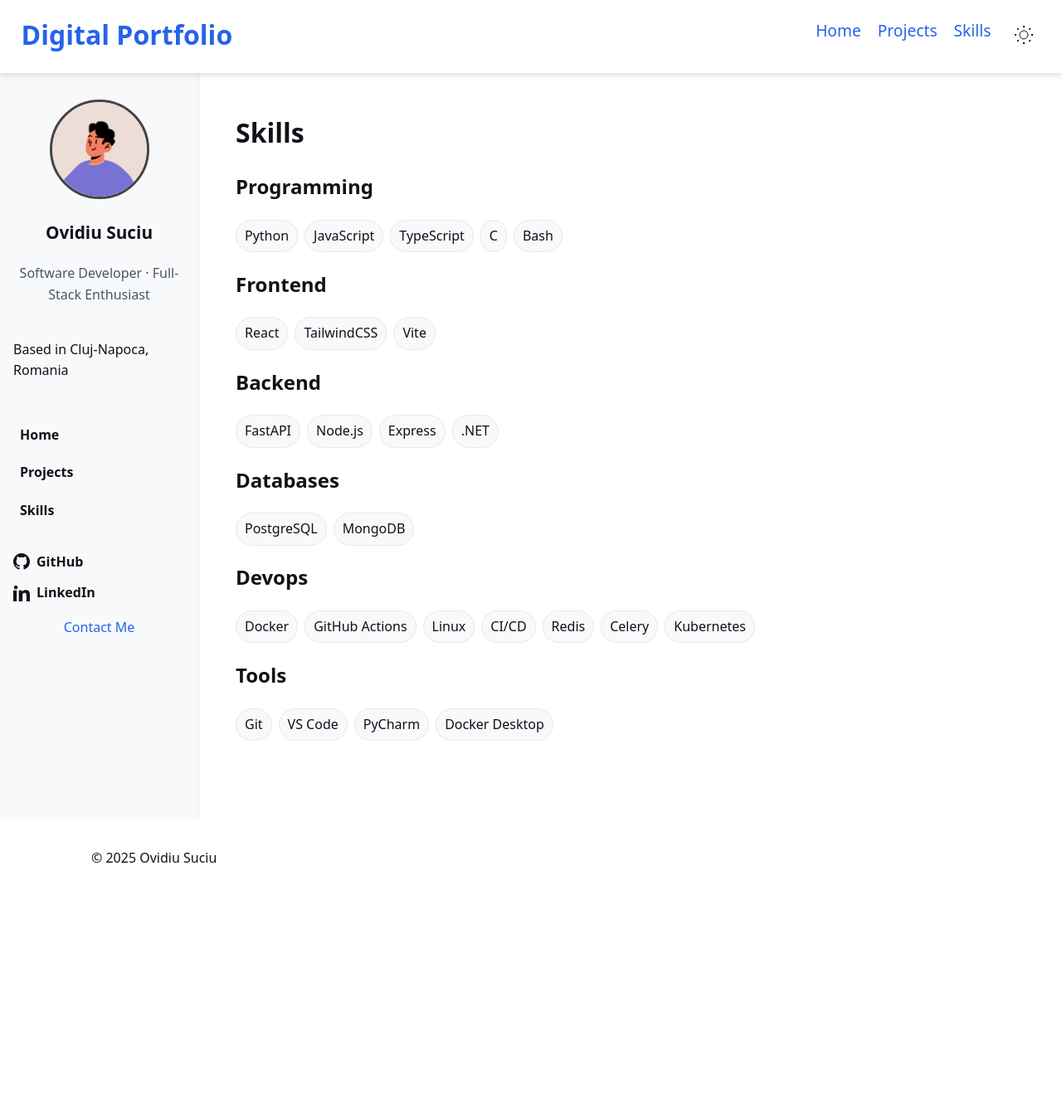
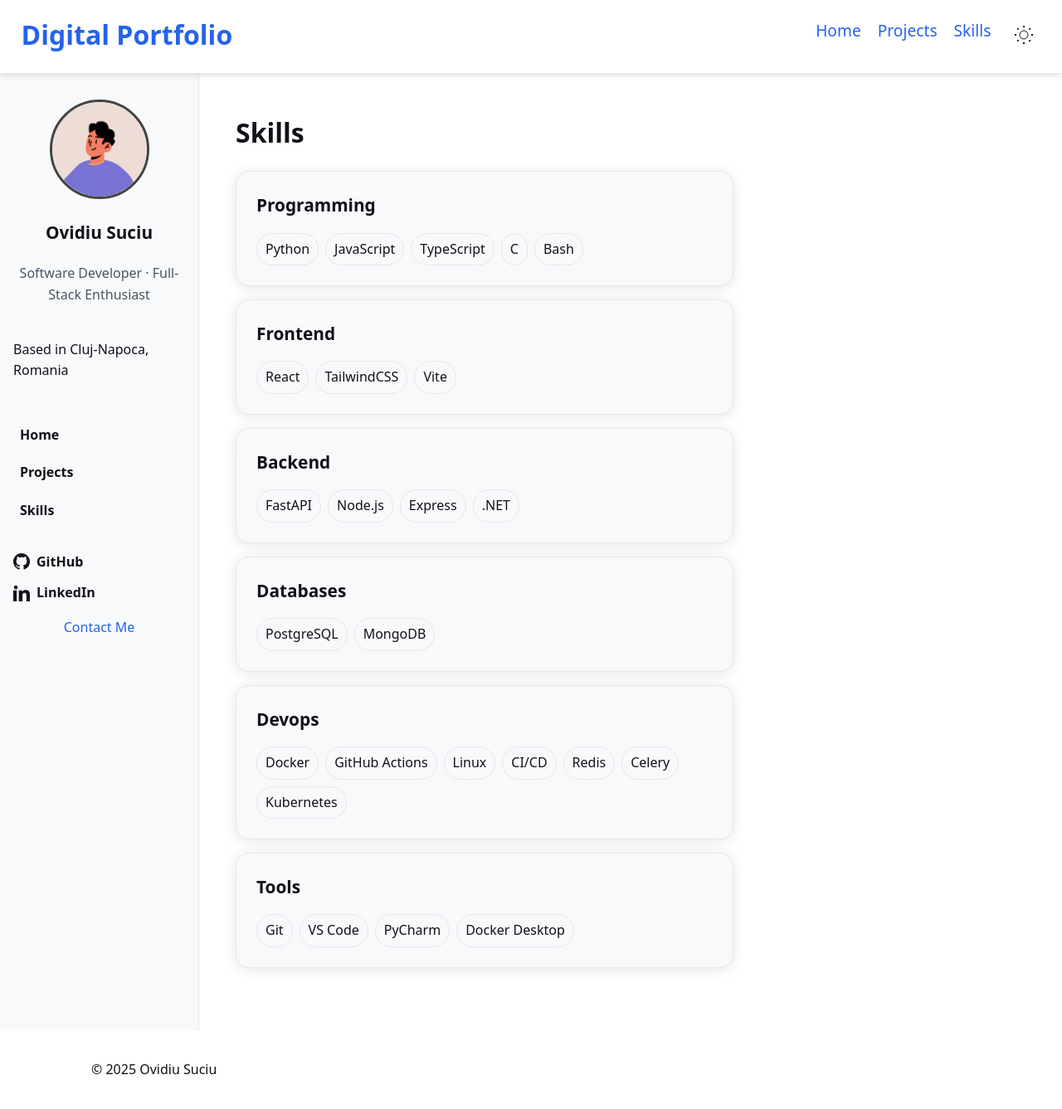
Before and after one commit to socovidiu/my-website, a Jekyll site: the page built from skills.md, in a window 1280 px wide. Shown: the whole page at 83% size. Built offline with Jekyll 4.4.1, drawn with Linux system fonts in a browser that asks for light colours; before the commit the page ends 1082 px from its top, so only the background shows below that.

Commit message:
Update Skills section

```diff
--- /dev/null
+++ b/_includes/skill-card.html
@@ -0,0 +1,8 @@
+<div class="skill-card">
+  <h2>{{ include.title }}</h2>
+  <div class="badges">
+    {% for skill in include.items %}
+      {% include badge.html text=skill %}
+    {% endfor %}
+  </div>
+</div>
--- a/_layouts/skills.html
+++ b/_layouts/skills.html
@@ -3,11 +3,65 @@ layout: default
 permalink: /skills/
 ---
 <h1>Skills</h1>
-{% for group in site.data.skills %}
-  <h2>{{ group[0] | capitalize }}</h2>
-  <div class="badges">
-    {% for skill in group[1] %}
-      {% include badge.html text=skill %}
-    {% endfor %}
+
+
+<div class="skills-grid">
+  {% for group in site.data.skills %}
+    {% assign skill_title = group[0] | capitalize %}
+    {% assign skill_items = group[1] %}
+    {% include skill-card.html title=skill_title items=skill_items %}
+  {% endfor %}
+</div>
+
+<!-- Full Stack Diagram
+<div class="fullstack-arch">
+  <div class="arch-row">
+    <div class="arch-box">
+      <strong>Mobile Development</strong><br>
+      <span>📱</span>
+    </div>
+    <div class="arch-box">
+      <strong>Web Development</strong><br>
+      <span>🖥️</span>
+    </div>
   </div>
-{% endfor %}
+  <div class="arch-arrow">↓</div>
+  <div class="arch-row">
+    <div class="arch-box arch-wide">
+      <strong>API Gateways</strong><br>
+      <span>API Gateway | GraphQL | Web Socket</span>
+    </div>
+  </div>
+  <div class="arch-arrow">↓</div>
+  <div class="arch-row">
+    <div class="arch-box arch-wide">
+      <strong>Backend Services</strong><br>
+      <span>REST API | Cloud Functions</span>
+    </div>
+    <div class="arch-box arch-side">
+      <strong>External Services</strong><br>
+      <span>✉️ Email | 💬 SMS</span>
+    </div>
+  </div>
+  <div class="arch-arrow">↓</div>
+  <div class="arch-row">
+    <div class="arch-box">
+      <strong>Database</strong><br>
+      <span>🗄️</span>
+    </div>
+    <div class="arch-box">
+      <strong>File Storage</strong><br>
+      <span>☁️</span>
+    </div>
+    <div class="arch-box">
+      <strong>Multimedia</strong><br>
+      <span>🎞️</span>
+    </div>
+  </div>
+  <div class="arch-devops">
+    <strong>DevOps</strong>
+    <div>🐳 Docker</div>
+    <div>☸️ Jenkins</div>
+    <div>🔧 Git</div>
+  </div>
+</div> -->
--- a/assets/css/components.css
+++ b/assets/css/components.css
@@ -25,20 +25,6 @@
 .btn.tiny {
     padding: 4px 8px;
     font-size: 12px;
-}
-
-.badges {
-    display: flex;
-    flex-wrap: wrap;
-    gap: 8px;
-}
-
-.badge {
-    display: inline-block;
-    padding: 6px 10px;
-    border-radius: 999px;
-    background: var(--card);
-    border: 1px solid var(--border);
 }
 
 .posts {
@@ -139,3 +125,40 @@ article.project {
   width: 1em;
   height: 1em;
 }
+
+
+.skill-card {
+  background: var(--card);
+  border: 1px solid var(--border);
+  border-radius: 16px;
+  box-shadow: 0 2px 16px rgba(0,0,0,0.10);
+  padding: 1.5rem;
+  min-width: 250px;
+  max-width: 600px;
+  margin: 1rem 0;
+  transition: box-shadow 0.2s, background 0.2s;
+}
+
+.skill-card:hover {
+  box-shadow: 0 4px 16px rgba(0,0,0,0.15);
+}
+
+.skill-card h2 {
+  margin-top: 0;
+  font-size: 1.3rem;
+  margin-bottom: 1rem;
+}
+
+.badges {
+  display: flex;
+  flex-wrap: wrap;
+  gap: 0.5rem;
+}
+
+.badge {
+    display: inline-block;
+    padding: 6px 10px;
+    border-radius: 999px;
+    background: var(--card);
+    border: 1px solid var(--border);
+}
--- /dev/null
+++ b/assets/css/diagram.css
@@ -0,0 +1,31 @@
+.roadmap {
+  display: grid;
+  grid-template-columns: repeat(auto-fit, minmax(200px, 1fr));
+  gap: 1.5rem;
+  margin-top: 2rem;
+}
+
+.roadmap .column {
+  background: #fff;
+  padding: 1rem;
+  border-radius: 8px;
+  box-shadow: 0 2px 6px rgba(0,0,0,0.1);
+}
+
+.roadmap h3 {
+  margin-top: 0;
+  color: #333;
+}
+
+.roadmap ul {
+  list-style: none;
+  padding: 0;
+}
+
+.roadmap li {
+  background: #f1f3f5;
+  margin: 0.3rem 0;
+  padding: 0.3rem 0.6rem;
+  border-radius: 4px;
+  font-size: 0.9rem;
+}
--- a/assets/css/main.css
+++ b/assets/css/main.css
@@ -4,3 +4,4 @@
 @import url('sidebar.css');
 @import url('components.css');
 @import url('responsive.css');
+@import url('diagram.css');
--- a/assets/css/variables.css
+++ b/assets/css/variables.css
@@ -9,7 +9,7 @@
 
 [data-theme="dark"] {
   --bg: #0b0c10;
-  --card: #111218;
+  --card: #2d2f3b;
   --text: #e6e6e6;
   --muted: #9aa0a6;
   --accent: #4cc9f0;
```
Also changed, not shown: assets/css/layout.css (line endings or trailing spaces).
